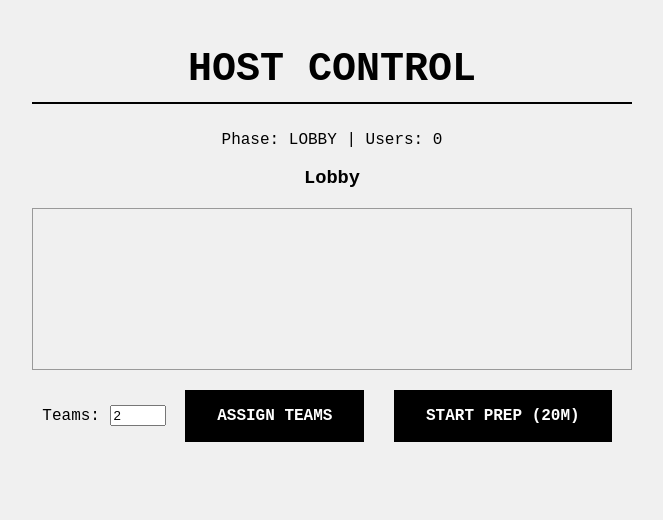
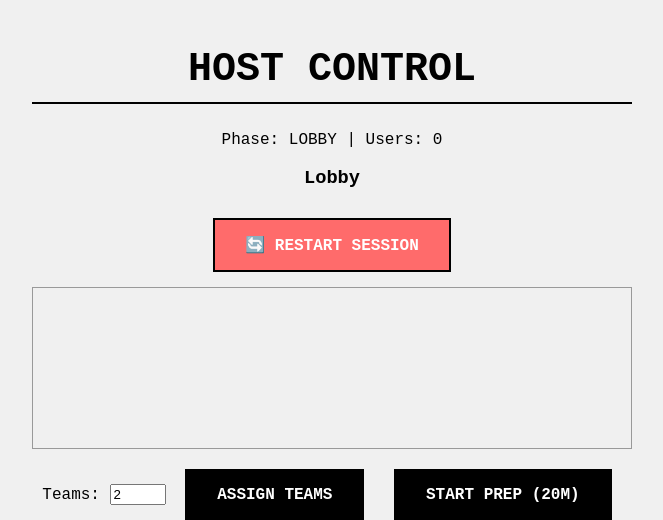
Before and after one commit to JaviRomoProjects/exponentes, a FastAPI app: page /host in a window 1280 px wide. Shown: the top 520 px of the page, without its empty margins (308-971 px from the left). Run offline with FastAPI, Linux system fonts and the light colour scheme; some libraries are stand-ins or nearby versions.

Commit message:
Add restart pull button

```diff
--- a/main.py
+++ b/main.py
@@ -91,6 +91,11 @@ async def host_next_step(sid, data):
     await broadcast_state()
 
 @sio.event
+async def host_restart_session(sid, data):
+    manager.reset_session()
+    await broadcast_state()
+
+@sio.event
 async def cast_vote(sid, data):
     uid = data.get('user_id')
     score = int(data.get('score'))
--- a/templates/host.html
+++ b/templates/host.html
@@ -78,6 +78,11 @@
         function hostNextStep() {
             socket.emit('host_next_step', {});
         }
+        function hostRestartSession() {
+            if (confirm('Are you sure you want to restart the session? All data will be cleared.')) {
+                socket.emit('host_restart_session', {});
+            }
+        }
     </script>
 
     <script src="/static/client.js"></script>
@@ -92,6 +97,7 @@
 
         <div id="ctrl-lobby" class="control-group">
             <h3>Lobby</h3>
+            <button onclick="hostRestartSession()" style="background: #ff6b6b; color: white; margin-bottom: 15px;">🔄 Restart Session</button>
             <div id="user-list" class="scrolling-list"></div>
             <label>Teams: <input type="number" id="num-teams" value="2" min="2" max="10"></label>
             <button onclick="hostCreateTeams()">Assign Teams</button>
```
Also changed, not shown: session_manager.py (+12 -0 lines).
